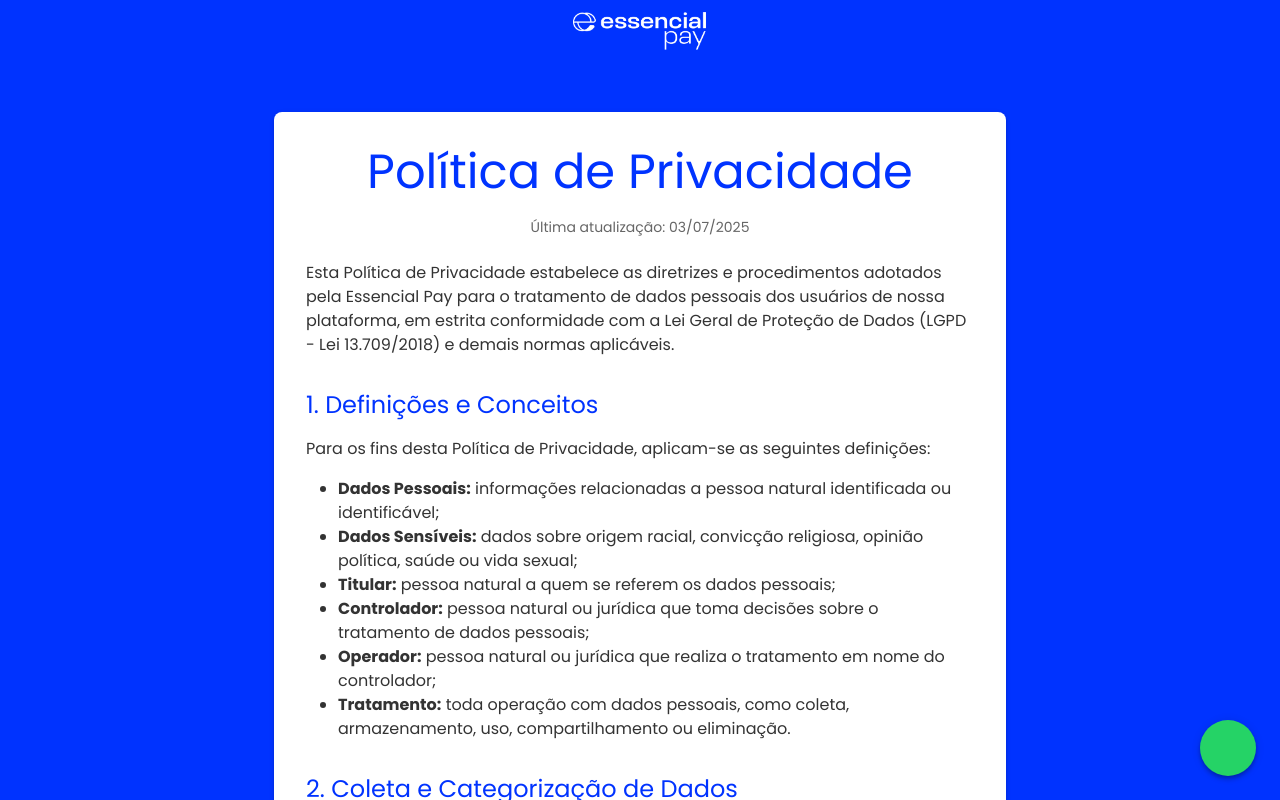
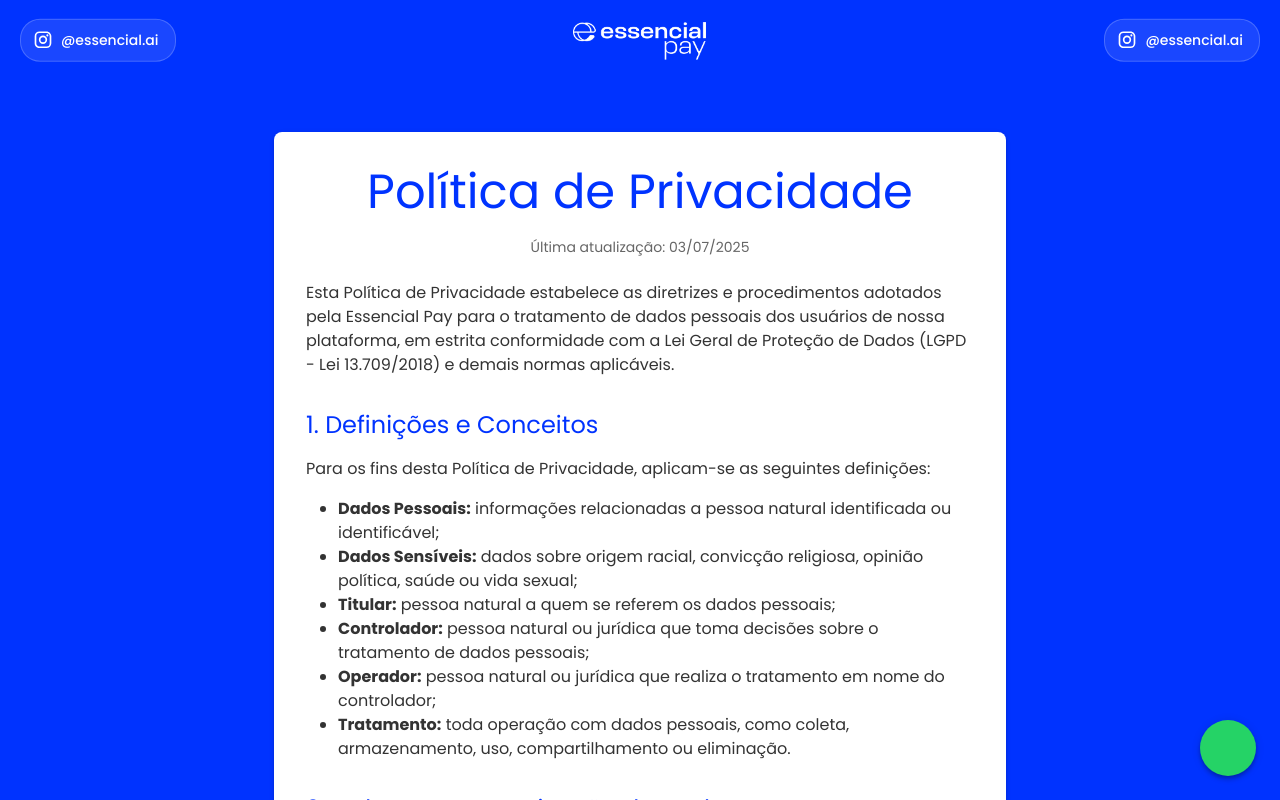
Before and after one commit to vitormartinsc/essencialpay-form-frontend, a React (Vite) app: page /politica-de-privacidade in a window 1280 px wide. Shown: the top 800 px of the page. Built offline with nearby package versions, Linux system fonts and the light colour scheme; no server answers; some icons are missing.

Commit message:
Adding our insta

```diff
--- a/src/App.tsx
+++ b/src/App.tsx
@@ -1,4 +1,4 @@
-import { ThemeProvider, createTheme, CssBaseline } from '@mui/material'
+import { ThemeProvider, createTheme, CssBaseline, Box } from '@mui/material'
 import { BrowserRouter as Router, Routes, Route, Navigate } from 'react-router-dom'
 import UserForm from './components/UserForm'
 import Header from './components/Header'
@@ -56,7 +56,9 @@
           flexDirection: 'column',
           alignItems: 'center',
         }}>
-          <Header />
+          <Box sx={{ width: '100%', minHeight: '80px', display: 'flex', alignItems: 'center' }}>
+            <Header />
+          </Box>
           <div style={{
             width: '100%',
             maxWidth: '800px',
--- a/src/components/EssencialLogo.tsx
+++ b/src/components/EssencialLogo.tsx
@@ -7,6 +7,10 @@
 }
 
 const EssencialLogo: React.FC<EssencialLogoProps> = ({ className, style }) => {
+  const handleLogoClick = () => {
+    window.open('https://creditoessencial.com.br/', '_blank');
+  };
+
   return (
     <img
       src={payLogo}
@@ -17,7 +21,16 @@
         height: '40px',
         maxWidth: '200px',
         objectFit: 'contain',
+        cursor: 'pointer',
+        transition: 'opacity 0.3s ease',
         ...style
+      }}
+      onClick={handleLogoClick}
+      onMouseEnter={(e) => {
+        e.currentTarget.style.opacity = '0.8';
+      }}
+      onMouseLeave={(e) => {
+        e.currentTarget.style.opacity = '1';
       }}
     />
   );
--- a/src/components/Footer.tsx
+++ b/src/components/Footer.tsx
@@ -1,9 +1,14 @@
 import React from 'react';
-import { Box, Typography, Link } from '@mui/material';
+import { Box, Typography, Link, Button } from '@mui/material';
 import { Link as RouterLink } from 'react-router-dom';
+import { Instagram } from '@mui/icons-material';
 import EssencialLogo from './EssencialLogo';
 
 const Footer: React.FC = () => {
+  const handleInstagramClick = () => {
+    window.open('https://instagram.com/essencial.ai', '_blank');
+  };
+
   return (
     <Box
       className="App-footer-full"
@@ -51,6 +56,44 @@
             padding: 0,
           }}
         />
+
+        {/* Instagram Link - Topo */}
+        <Box sx={{ mb: 3 }}>
+          <Button
+            onClick={handleInstagramClick}
+            startIcon={<Instagram />}
+            sx={{
+              color: '#ffffff',
+              backgroundColor: 'rgba(255, 255, 255, 0.1)',
+              borderRadius: '20px',
+              padding: '8px 16px',
+              fontSize: '14px',
+              fontWeight: 500,
+              textTransform: 'none',
+              border: '1px solid rgba(255, 255, 255, 0.2)',
+              transition: 'all 0.3s ease',
+              '&:hover': {
+                backgroundColor: 'rgba(255, 255, 255, 0.2)',
+                transform: 'scale(1.05)',
+                borderColor: 'rgba(255, 255, 255, 0.3)',
+              },
+              '&:active': {
+                transform: 'scale(0.95)',
+              },
+            }}
+          >
+            <Typography
+              variant="body2"
+              sx={{
+                fontSize: 'inherit',
+                fontWeight: 'inherit',
+                color: '#ffffff',
+              }}
+            >
+              @essencial.ai
+            </Typography>
+          </Button>
+        </Box>
 
         {/* Company Info */}
         <Box
@@ -105,7 +148,7 @@
           </Typography>
 
           {/* Links para Termos e Política */}
-          <Box sx={{ mt: 2, display: 'flex', gap: 3, flexWrap: 'wrap', justifyContent: 'center' }}>
+          <Box sx={{ mt: 2, mb: 2, display: 'flex', gap: 3, flexWrap: 'wrap', justifyContent: 'center' }}>
             <Link
               component={RouterLink}
               to="/termos-de-uso"
@@ -137,6 +180,44 @@
               Política de Privacidade
             </Link>
           </Box>
+
+          {/* Instagram Link - Rodapé */}
+          <Box sx={{ mt: 1 }}>
+            <Button
+              onClick={handleInstagramClick}
+              startIcon={<Instagram />}
+              sx={{
+                color: '#ffffff',
+                backgroundColor: 'rgba(255, 255, 255, 0.1)',
+                borderRadius: '20px',
+                padding: '6px 12px',
+                fontSize: '12px',
+                fontWeight: 500,
+                textTransform: 'none',
+                border: '1px solid rgba(255, 255, 255, 0.2)',
+                transition: 'all 0.3s ease',
+                '&:hover': {
+                  backgroundColor: 'rgba(255, 255, 255, 0.2)',
+                  transform: 'scale(1.05)',
+                  borderColor: 'rgba(255, 255, 255, 0.3)',
+                },
+                '&:active': {
+                  transform: 'scale(0.95)',
+                },
+              }}
+            >
+              <Typography
+                variant="body2"
+                sx={{
+                  fontSize: 'inherit',
+                  fontWeight: 'inherit',
+                  color: '#ffffff',
+                }}
+              >
+                @essencial.ai
+              </Typography>
+            </Button>
+          </Box>
         </Box>
       </Box>
     </Box>
--- a/src/components/Header.tsx
+++ b/src/components/Header.tsx
@@ -1,41 +1,77 @@
 import React from 'react';
-import { Box } from '@mui/material';
+import { Box, Button, Typography } from '@mui/material';
+import { Instagram } from '@mui/icons-material';
 import EssencialLogo from './EssencialLogo';
 
 const Header: React.FC = () => {
+  const handleInstagramClick = () => {
+    window.open('https://instagram.com/essencial.ai', '_blank');
+  };
+
   return (
     <Box
-      className="App-header-full"
       sx={{
-        width: '100vw',
-        minWidth: '100vw',
-        maxWidth: '100vw',
-        height: '60px',
+        width: '100%',
+        height: '80px',
         background: 'transparent',
         display: 'flex',
         alignItems: 'center',
         justifyContent: 'center',
-        margin: 0,
-        padding: '10px 0',
+        padding: '0 20px',
+        boxSizing: 'border-box',
         position: 'relative',
-        left: 0,
-        right: 0,
-        transform: 'none',
-        boxSizing: 'border-box',
-        zIndex: 10,
       }}
     >
-      <Box
-        className="App-header-container"
-        sx={{
-          display: 'flex',
-          alignItems: 'center',
-          justifyContent: 'center',
-          width: '100%',
-        }}
-      >
+      {/* Instagram lado esquerdo - Desktop apenas */}
+      <Box sx={{
+        position: 'absolute',
+        left: '20px',
+        top: '50%',
+        transform: 'translateY(-50%)',
+        '@media (max-width: 768px)': {
+          display: 'none',
+        },
+      }}>
+        <Button
+          onClick={handleInstagramClick}
+          startIcon={<Instagram />}
+          sx={{
+            color: '#ffffff',
+            backgroundColor: 'rgba(255, 255, 255, 0.1)',
+            borderRadius: '20px',
+            padding: '8px 16px',
+            fontSize: '14px',
+            fontWeight: 500,
+            textTransform: 'none',
+            border: '1px solid rgba(255, 255, 255, 0.2)',
+            transition: 'all 0.3s ease',
+            minWidth: 'auto',
+            '&:hover': {
+              backgroundColor: 'rgba(255, 255, 255, 0.2)',
+              transform: 'scale(1.05)',
+              borderColor: 'rgba(255, 255, 255, 0.3)',
+            },
+            '&:active': {
+              transform: 'scale(0.95)',
+            },
+          }}
+        >
+          <Typography
+            variant="body2"
+            sx={{
+              fontSize: 'inherit',
+              fontWeight: 'inherit',
+              color: '#ffffff',
+            }}
+          >
+            @essencial.ai
+          </Typography>
+        </Button>
+      </Box>
+
+      {/* Logo centralizada */}
+      <Box sx={{ display: 'flex', justifyContent: 'center', alignItems: 'center' }}>
         <EssencialLogo
-          className="App-header-ruler"
           style={{
             display: 'block',
             width: 'auto',
@@ -46,6 +82,57 @@
           }}
         />
       </Box>
+
+      {/* Instagram lado direito - Sempre visível */}
+      <Box sx={{
+        position: 'absolute',
+        right: '20px',
+        top: '50%',
+        transform: 'translateY(-50%)',
+      }}>
+        <Button
+          onClick={handleInstagramClick}
+          startIcon={<Instagram />}
+          sx={{
+            color: '#ffffff',
+            backgroundColor: 'rgba(255, 255, 255, 0.1)',
+            borderRadius: '20px',
+            padding: '8px 16px',
+            fontSize: '14px',
+            fontWeight: 500,
+            textTransform: 'none',
+            border: '1px solid rgba(255, 255, 255, 0.2)',
+            transition: 'all 0.3s ease',
+            minWidth: 'auto',
+            '&:hover': {
+              backgroundColor: 'rgba(255, 255, 255, 0.2)',
+              transform: 'scale(1.05)',
+              borderColor: 'rgba(255, 255, 255, 0.3)',
+            },
+            '&:active': {
+              transform: 'scale(0.95)',
+            },
+            '@media (max-width: 768px)': {
+              padding: '6px 8px',
+              fontSize: '12px',
+            },
+          }}
+        >
+          <Typography
+            variant="body2"
+            sx={{
+              fontSize: 'inherit',
+              fontWeight: 'inherit',
+              color: '#ffffff',
+              '@media (max-width: 768px)': {
+                display: 'none',
+              },
+            }}
+          >
+            @essencial.ai
+          </Typography>
+        </Button>
+      </Box>
     </Box>
   );
 };
```
